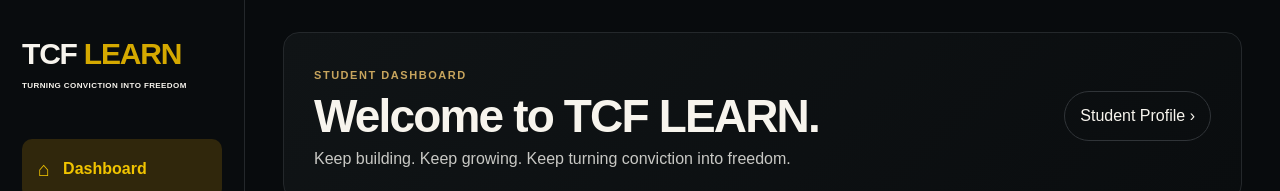
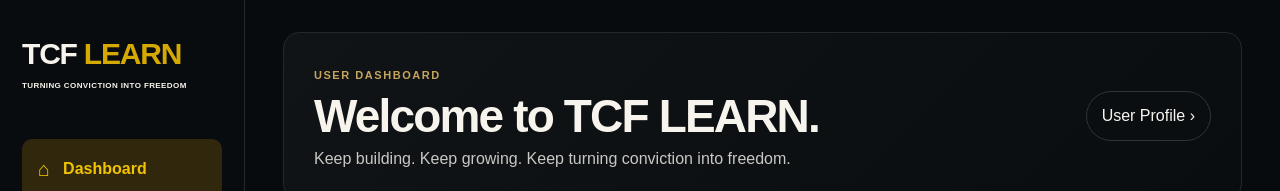
Before and after one commit to riversantoine93-dotcom/TCF-Learn, a Next.js app: page /dashboard in a window 1280 px wide. Shown: the top 191 px of the page. Built offline with nearby package versions, Linux system fonts and the light colour scheme; no server answers.

Commit message:
Rename student references to user

```diff
--- a/app/dashboard/page.tsx
+++ b/app/dashboard/page.tsx
@@ -25,11 +25,11 @@
   return <main className={`dashboard-shell ${theme}`}>
     <aside className="dashboard-sidebar">
       <Link className="dash-brand" href="/dashboard"><strong>TCF <span>LEARN</span></strong><small>TURNING CONVICTION INTO FREEDOM</small></Link>
-      <nav aria-label="Student navigation"><Link className="active" href="/dashboard"><span>⌂</span>Dashboard</Link><Link href="/course/turning-forward"><span>▣</span>My Courses</Link><Link href="/profile"><span>○</span>Profile</Link></nav>
+      <nav aria-label="User navigation"><Link className="active" href="/dashboard"><span>⌂</span>Dashboard</Link><Link href="/course/turning-forward"><span>▣</span>My Courses</Link><Link href="/profile"><span>○</span>Profile</Link></nav>
       <button type="button" className="theme-toggle" onClick={toggleTheme} aria-label={`Switch to ${theme==="dark"?"light":"dark"} mode`}><span>{theme==="dark"?"☀":"☾"}</span><b>{theme==="dark"?"Light Mode":"Dark Mode"}</b></button>
     </aside>
     <section className="dashboard-main">
-      <header className="dash-topbar"><div><span className="eyebrow">STUDENT DASHBOARD</span><h1>{firstName?`Welcome back, ${firstName}.`:"Welcome to TCF LEARN."}</h1><p>Keep building. Keep growing. Keep turning conviction into freedom.</p></div><Link className="profile-link" href="/profile">{user?.user_metadata?.full_name||"Student Profile"} <span>›</span></Link></header>
+      <header className="dash-topbar"><div><span className="eyebrow">USER DASHBOARD</span><h1>{firstName?`Welcome back, ${firstName}.`:"Welcome to TCF LEARN."}</h1><p>Keep building. Keep growing. Keep turning conviction into freedom.</p></div><Link className="profile-link" href="/profile">{user?.user_metadata?.full_name||"User Profile"} <span>›</span></Link></header>
       {user&&<div className="dash-stats"><div><strong>1</strong><span>Course Enrolled</span></div><div><strong>{percent}%</strong><span>Overall Progress</span></div><div><strong>8</strong><span>Modules</span></div></div>}
       <div className="hub-heading"><div><span className="eyebrow">TCF LEARN COURSE HUB</span><h2>My Courses</h2><p>All your learning. One place. More courses coming soon.</p></div></div>
       <div className="course-hub-grid">{courseCatalog.map(course=><article className={`hub-course-card ${course.status}`} key={course.slug}><div className="course-thumb"><Image src={course.image} alt={`${course.title} course thumbnail`} fill sizes="(max-width: 900px) 100vw, 50vw" priority={course.slug==="turning-forward"}/><span className="status-pill">{course.status==="available"?"ENROLLED":"COMING SOON"}</span></div><div className="course-card-body"><h3>{course.title}</h3>{course.subtitle&&<h4>{course.subtitle}</h4>}<p>{course.description}</p>{course.status==="available"?<><div className="progress-heading"><b>Overall Progress</b><strong>{percent}%</strong></div><ProgressBar value={percent}/><div className="course-meta"><span>{complete} of 32 sections complete</span><span>8 modules</span></div><Link className="continue-button" href={course.href}>{complete?"Continue Course":"Start Course"}<span>→</span></Link></>:<div className="coming-state"><span className="lock-icon">▣</span><div><b>COMING SOON — {course.release}</b><small>Enrollment details will be announced closer to launch.</small></div></div>}</div></article>)}</div>
```
